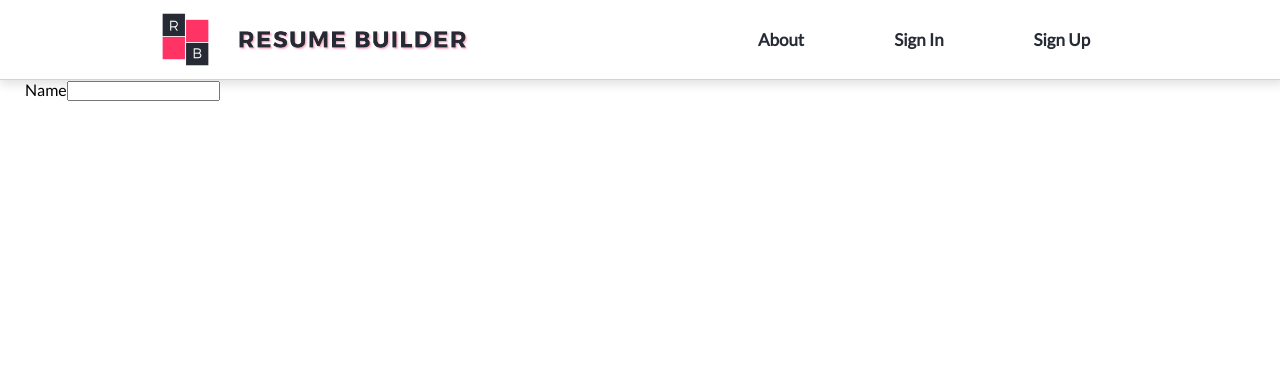
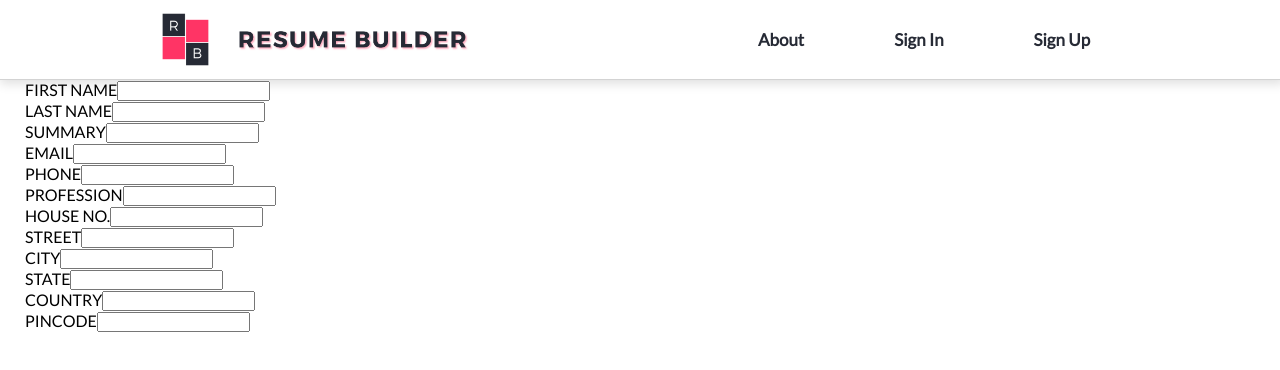
Before and after one commit to Vanshika-Sandhu/WEB_DEV, a React (Create React App) app in the folder lec12_ResumeBuilder/resume_builder/: page /contact in a window 1280 px wide. Shown: the top 370 px of the page. Built offline with nearby package versions, Linux system fonts and the light colour scheme; no server answers.

Commit message:
contact page updated

```diff
--- a/lec12_ResumeBuilder/resume_builder/src/Components/Contact/Contact.jsx
+++ b/lec12_ResumeBuilder/resume_builder/src/Components/Contact/Contact.jsx
@@ -1,12 +1,29 @@
 import React, { Component } from 'react';
 import "./Contact.css";
+import {contactCodes} from "../../util/codes";
+
 
 class Contact extends Component {
     state = {
-        fname:""
+        codes:["fname", "lname", "summary", "email","phone","profession","houseNo","street","city","state","country","pin" ],
+        contactDetails: {
+            fname: "",
+            lname: "",
+            summary: "",
+            email: "",
+            phone: "",
+            profession: "",
+            houseNo:"",
+            street: "",
+            city: "",
+            state: "",
+            country: "",
+            pin: "",
+          }
      }
 
     onChangeHandler = (e) =>{
+        // console.log(contactCodes);
         let id = e.target.id;
         let value = e.target.value;
         this.setState({
@@ -18,11 +35,18 @@ class Contact extends Component {
         return (
             <div className="contact-details-form">
                 <div className="contact-form">
-                    <label htmlFor="">Name</label>
-                    <input type="text" id="fname" value={this.state.fname} onChange={ (e) => this.onChangeHandler(e)}/>
+                    {
+                        this.state.codes.map(code=>{
+                            return <div className="contact-form-element" key={code}>
+                                <label htmlFor="">{contactCodes[code]}</label>
+                                <input type="text" id={code} value={this.state.code} onChange={ (e) => this.onChangeHandler(e)}/>
+                            </div>
+
+                        })
+                    }
                 </div>
                 <div className="resume-viewer">
-                    <h1>{this.state.fname}</h1>
+                    <h1>{this.state.code}</h1>
                 </div>
             </div>
          );
--- /dev/null
+++ b/lec12_ResumeBuilder/resume_builder/src/util/codes.js
@@ -0,0 +1,14 @@
+export let contactCodes = {
+    "fname":"FIRST NAME",
+    "lname":"LAST NAME",
+    "summary":"SUMMARY",
+    "email":"EMAIL",
+    "phone":"PHONE",
+    "profession":"PROFESSION",
+    "houseNo":"HOUSE NO.",
+    "street":"STREET",
+    "city":"CITY",
+    "state":"STATE",
+    "country":"COUNTRY",
+    "pin":"PINCODE"
+}
```
